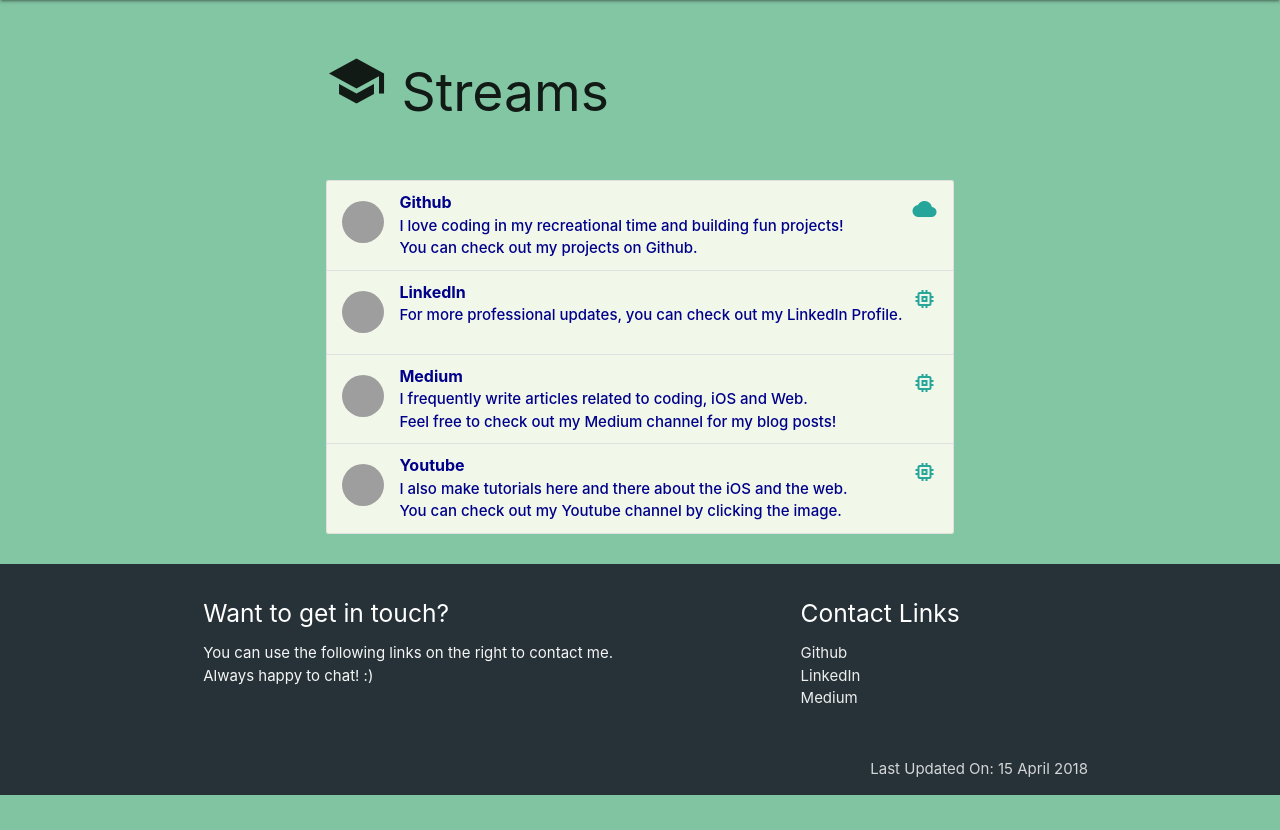
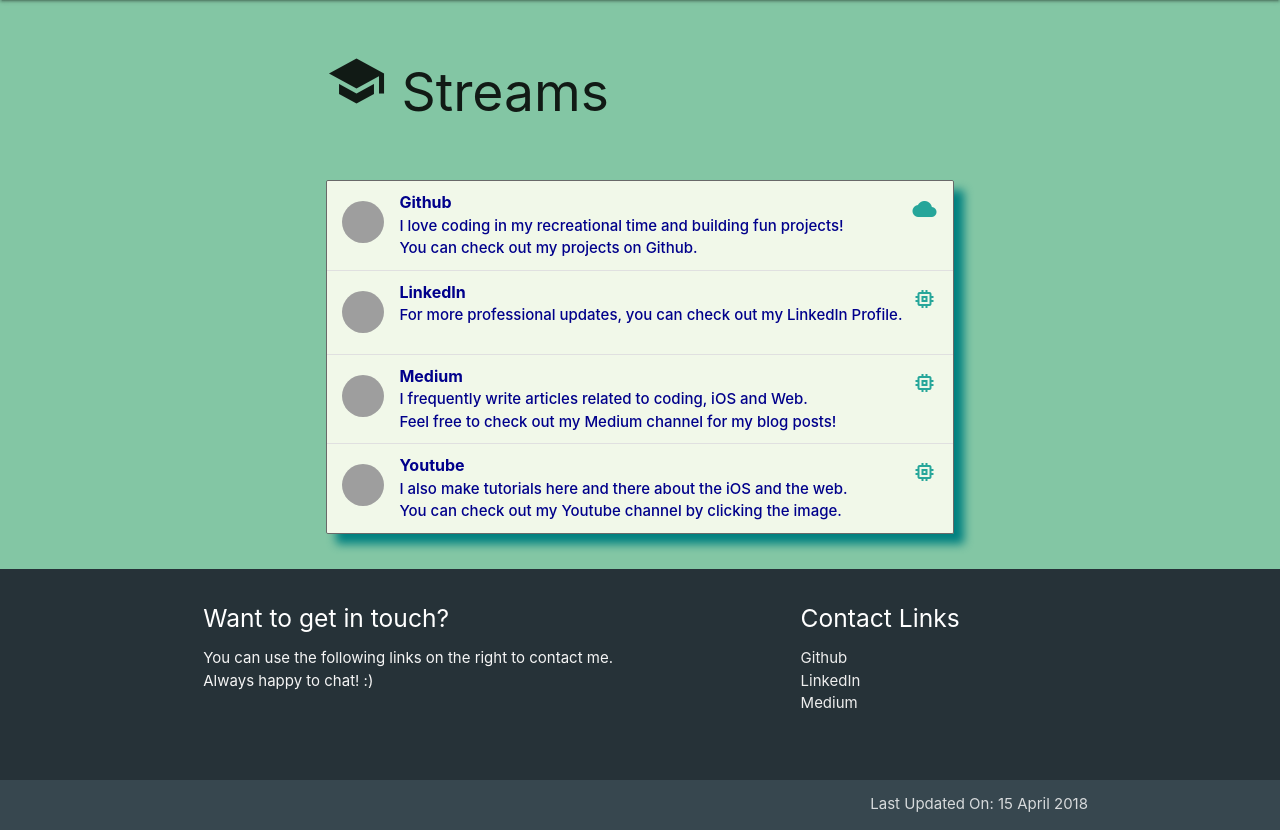
Before and after one commit to prudentprogrammer/My-Personal-Website, a Flask app: page /contact in a window 1280 px wide. Shown: the part 64-894 px from the top of the page. Before the commit the page ends 859 px from the top, so only its background shows below. Run offline with Flask 2, Linux system fonts and the light colour scheme; some libraries are stand-ins or nearby versions; grey boxes are pictures that could not be loaded.

Commit message:
Improved contact page UI

```diff
--- a/static/css/contact.css
+++ b/static/css/contact.css
@@ -13,3 +13,15 @@
 img {
   margin-top: 10px;
 }
+
+.collection {
+  margin-bottom: 20px;
+  /* border: darkblue; */
+  border-color: dimgray;
+  border-width: 1px;
+  box-shadow: 10px 10px 10px teal;
+}
+
+/* .collection .collection-item {
+  border-bottom:1px solid dimgray;
+} */
--- a/templates/skeleton.html
+++ b/templates/skeleton.html
@@ -54,7 +54,7 @@
 
     <!-- Footer for every webpage -->
     <footer class="page-footer blue-grey darken-4">
-      <div class="container">
+      <div class="container" style="padding-bottom: 30px;">
         <div class="row">
           <div class="col l6 s12">
             <h5 class="white-text">Want to get in touch?</h5>
@@ -75,11 +75,11 @@
         </div>
       </div>
 
-      <div class="footer-copyright">
+      <div class="footer-copyright blue-grey darken-3">
         <div class="container">
           <span class="right"> Last Updated On: {{ current_date }}</span>
            </div>
-         </div>
+      </div>
     </footer>
   </body>
 </html>
```
